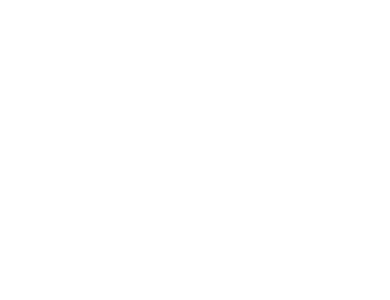
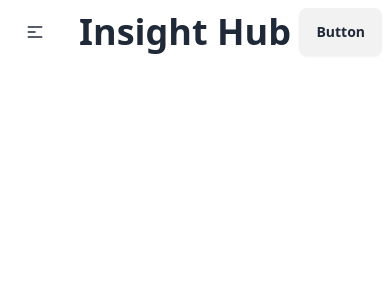
Before and after one commit to asifalam515/insight_hub_client, a React (Vite) app: page / in a window 390 px wide. Shown: the top 300 px of the page. Built offline with nearby package versions, Linux system fonts and the light colour scheme.

Commit message:
navbar added

```diff
--- a/package.json
+++ b/package.json
@@ -15,6 +15,7 @@
     "react": "^18.3.1",
     "react-dom": "^18.3.1",
     "react-router-dom": "^7.0.2",
+    "react-simple-typewriter": "^5.0.1",
     "sort-by": "^1.2.0"
   },
   "devDependencies": {
--- a/src/Layout/Root.jsx
+++ b/src/Layout/Root.jsx
@@ -1,8 +1,12 @@
 import { Outlet } from "react-router-dom";
+import Home from "../pages/HomePage/Home/Home";
+import Navbar from "../pages/HomePage/Navbar/Navbar";
 
 const Root = () => {
   return (
     <div>
+      <Navbar></Navbar>
+      <Home></Home>
       <Outlet></Outlet>
     </div>
   );
--- /dev/null
+++ b/src/pages/HomePage/Home/Home.jsx
@@ -0,0 +1,9 @@
+const Home = () => {
+  return (
+    <div>
+      {/* this is main home page component. Everything in homepage will takes place here */}
+    </div>
+  );
+};
+
+export default Home;
--- /dev/null
+++ b/src/pages/HomePage/Navbar/Navbar.jsx
@@ -0,0 +1,58 @@
+import { Link } from "react-router-dom";
+
+const Navbar = () => {
+  const navLinks = (
+    <>
+      <li>
+        <a>Item 1</a>
+      </li>
+      <li></li>
+      <li>
+        <a>Item 3</a>
+      </li>
+    </>
+  );
+  return (
+    <div>
+      <div className="navbar bg-base-100">
+        <div className="navbar-start">
+          <div className="dropdown">
+            <div tabIndex={0} role="button" className="btn btn-ghost lg:hidden">
+              <svg
+                xmlns="http://www.w3.org/2000/svg"
+                className="h-5 w-5"
+                fill="none"
+                viewBox="0 0 24 24"
+                stroke="currentColor"
+              >
+                <path
+                  strokeLinecap="round"
+                  strokeLinejoin="round"
+                  strokeWidth="2"
+                  d="M4 6h16M4 12h8m-8 6h16"
+                />
+              </svg>
+            </div>
+            <ul
+              tabIndex={0}
+              className="menu menu-sm dropdown-content bg-base-100 rounded-box z-[1] mt-3 w-52 p-2 shadow"
+            >
+              {navLinks}
+            </ul>
+          </div>
+          <Link to="/" className="btn btn-ghost text-4xl">
+            Insight Hub
+          </Link>
+        </div>
+        <div className="navbar-center hidden lg:flex">
+          <ul className="menu menu-horizontal px-1">{navLinks}</ul>
+        </div>
+        <div className="navbar-end">
+          <a className="btn">Button</a>
+        </div>
+      </div>
+    </div>
+  );
+};
+
+export default Navbar;
```
Also changed, not shown: 1 other file (tests, documents, lock files or other folders).
